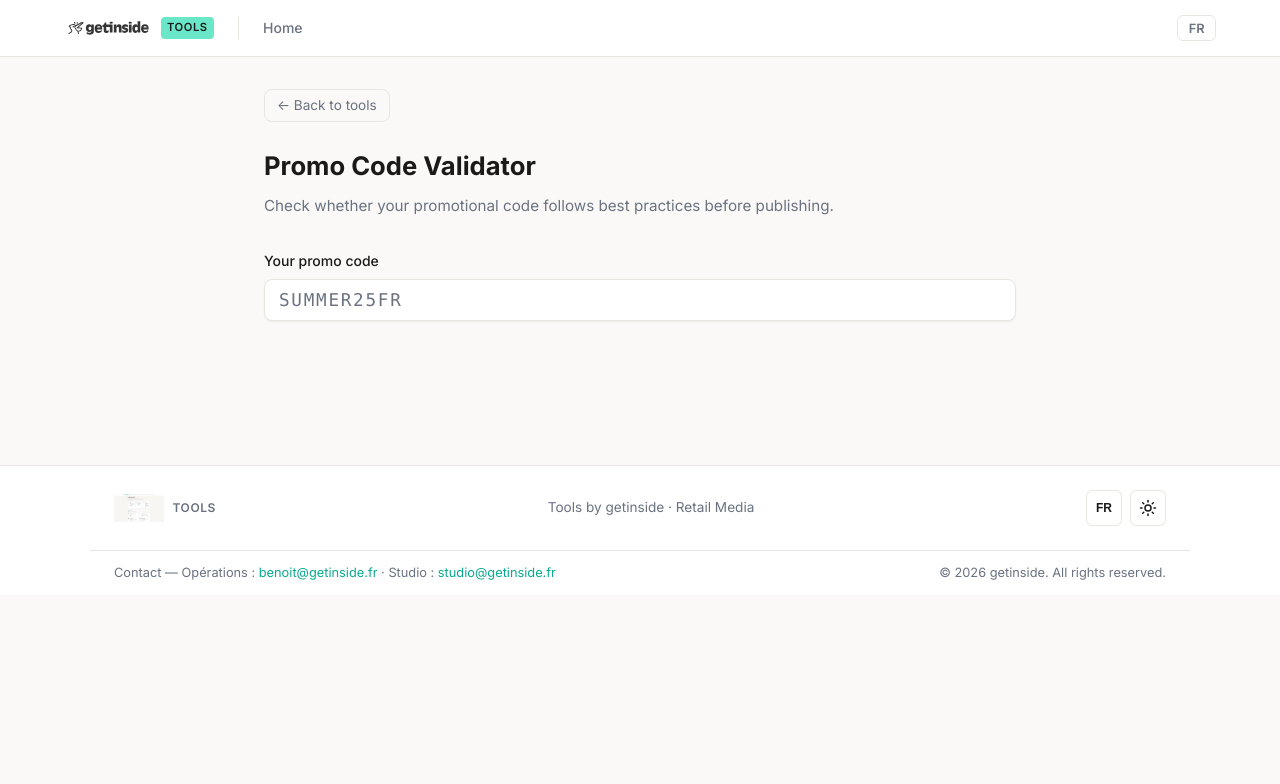
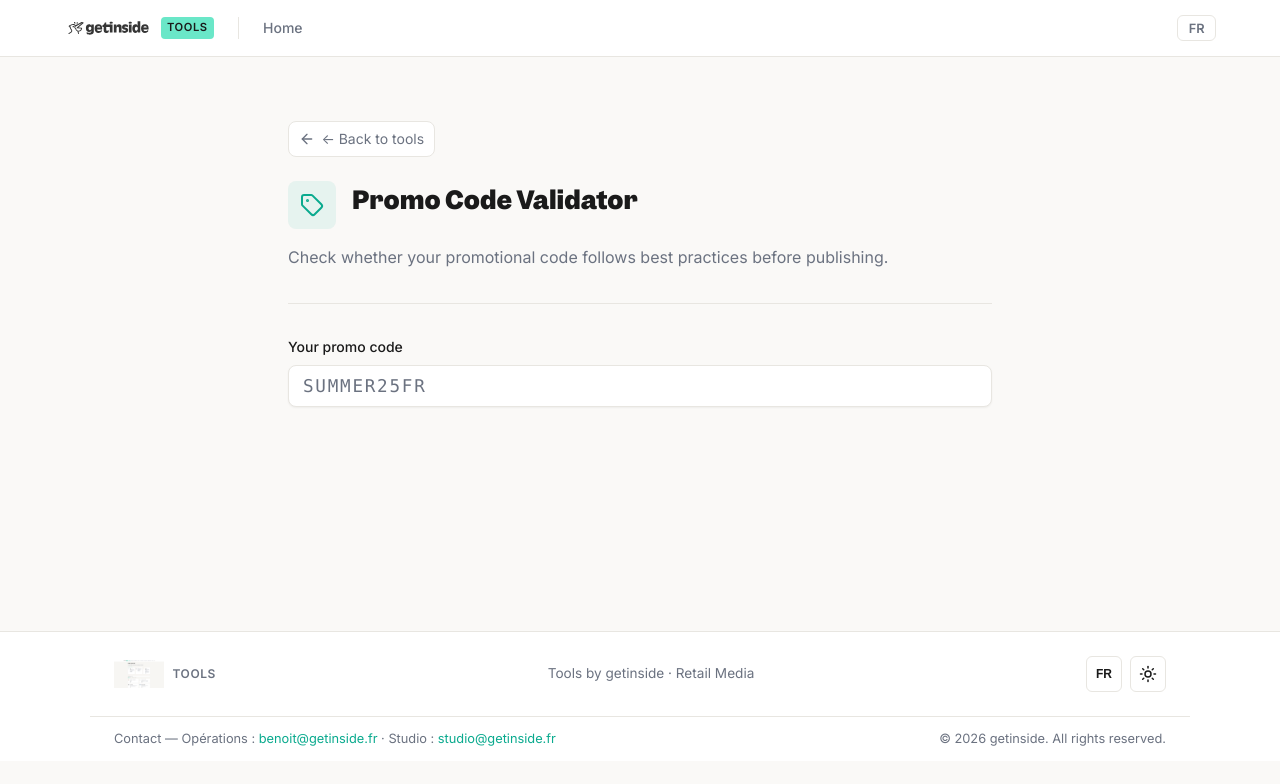
Before and after one commit to getinside-ops/tools, a Vue app: page /#/promo-code in a window 1280 px wide. Shown: the top 784 px of the page. Built offline with nearby package versions, Linux system fonts and the light colour scheme.

Commit message:
refactor: migrate PromoCodeView to ToolPageLayout
Co-authored-by: Qwen-Coder <qwen-coder@alibabacloud.com>

```diff
--- a/src/views/PromoCodeView.vue
+++ b/src/views/PromoCodeView.vue
@@ -1,10 +1,8 @@
 <template>
-  <div>
-    <router-link to="/" class="gi-back-link">{{ t('nav.back') }}</router-link>
-    <div class="gi-tool-header">
-      <h1>{{ t('promoCode.title') }}</h1>
-      <p>{{ t('promoCode.desc') }}</p>
-    </div>
+  <ToolPageLayout :title="t('promoCode.title')" :description="t('promoCode.desc')">
+    <template #icon>
+      <Tag />
+    </template>
 
     <div class="gi-field">
       <label class="gi-label">{{ t('promoCode.label') }}</label>
@@ -31,13 +29,15 @@
         </li>
       </ul>
     </template>
-  </div>
+  </ToolPageLayout>
 </template>
 
 <script setup lang="ts">
 import { ref, computed } from 'vue'
 import { useI18n } from 'vue-i18n'
+import { Tag } from 'lucide-vue-next'
 import { validatePromoCode } from '../composables/usePromoCode'
+import ToolPageLayout from '../components/ToolPageLayout.vue'
 
 const { t } = useI18n()
 const code = ref('')
@@ -62,19 +62,6 @@ function camelRule(rule: string) { return ruleMap[rule] ?? rule }
 </script>
 
 <style scoped>
-.gi-back-link {
-  display: inline-flex;
-  align-items: center;
-  margin-bottom: 1.5rem;
-  padding: 0.3rem 0.75rem;
-  border: 1.5px solid var(--gi-border);
-  border-radius: var(--gi-radius);
-  font-size: 0.85rem;
-  color: var(--gi-text-muted);
-  text-decoration: none;
-  transition: border-color 0.12s, color 0.12s;
-}
-.gi-back-link:hover { border-color: var(--gi-brand); color: var(--gi-brand); }
 .gi-code-input { font-family: 'Menlo', 'Monaco', monospace; font-size: 1.1rem; letter-spacing: 0.1em; }
 .gi-score-bar { display: flex; align-items: center; gap: 1rem; margin-bottom: 1rem; }
 .gi-score-label { font-weight: 600; font-size: 0.9rem; }
```
